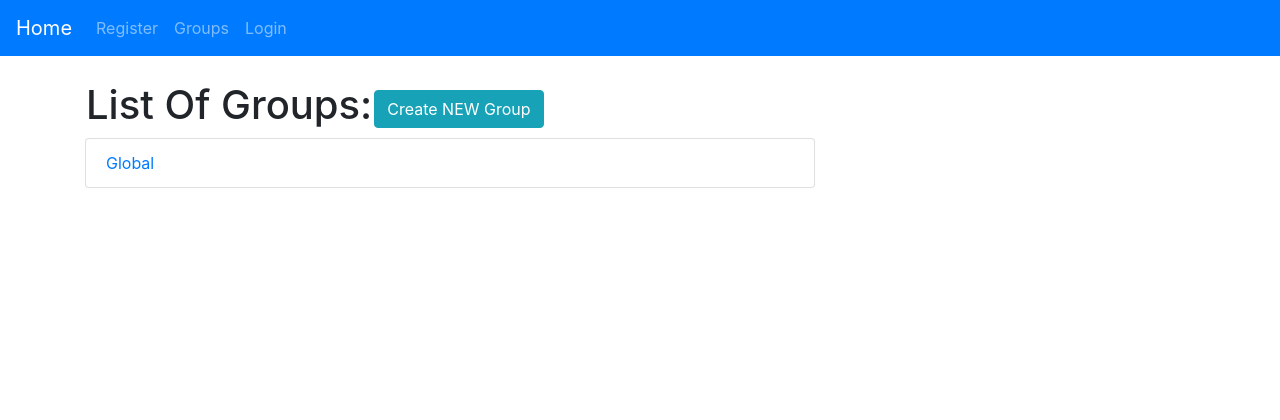
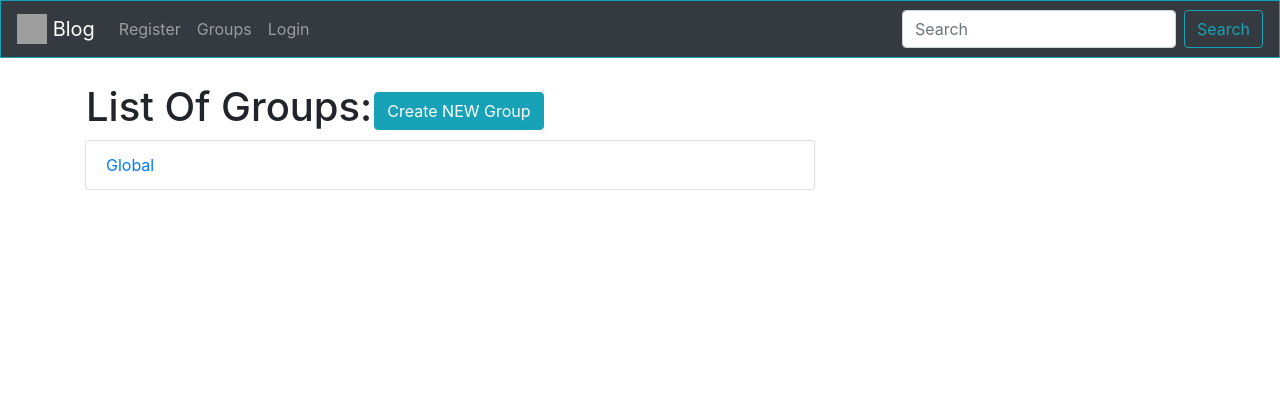
Before and after one commit to vickyjnv/vignanblogpost, a Django app: page /groups/ in a window 1280 px wide. Shown: the top 420 px of the page. Run offline with Django 3.2, Linux system fonts and the light colour scheme; data comes from the database, SQL or seed files in the repository; some libraries are stand-ins or nearby versions; grey boxes are pictures that could not be loaded.

Commit message:
Update header.html

```diff
--- a/templates/post/header.html
+++ b/templates/post/header.html
@@ -2,6 +2,7 @@
 
 
 <html lang="en">
+
 <head>
     <!--Import Google Icon Font-->
     <link href="https://fonts.googleapis.com/icon?family=Material+Icons" rel="stylesheet">
@@ -12,7 +13,8 @@
             width: 100%;
             /* Set the fixed height of the footer here */
             height: 60px;
-  line-height: 60px; /* Vertically center the text there */
+            line-height: 60px;
+            /* Vertically center the text there */
             background-color: #f5f5f5;
         }
     </style>
@@ -27,11 +29,14 @@
     <title>Vignan Blog</title>
     {% endif %}
 </head>
+
 <body>
 
 
-  <nav class="navbar navbar-default navbar-fixed-top navbar-expand-lg navbar-dark bg-primary">
-    <a class="navbar-brand" href="{% url 'index' %}">Home</a>
+    <nav class="navbar navbar-default navbar-fixed-top navbar-expand-lg navbar-dark bg-dark border border-info">
+        <a class="navbar-brand" href="{% url 'index' %}">
+            <img src="/docs/4.4/assets/brand/bootstrap-solid.svg" width="30" height="30" class="d-inline-block align-top" alt=""> Blog
+        </a>
         <button class="navbar-toggler" type="button" data-toggle="collapse" data-target="#navbarSupportedContent" aria-controls="navbarSupportedContent" aria-expanded="false" aria-label="Toggle navigation">
     <span class="navbar-toggler-icon"></span>
   </button>
@@ -48,21 +53,22 @@
                 <li class="nav-item"><a class="nav-link" href="{% url 'login' %}">Login</a></li>
                 {% endif %}
             </ul>
+            <form class="form-inline my-2 my-lg-0">
+                <input class="form-control mr-sm-2" type="search" placeholder="Search" aria-label="Search">
+                <button class="btn btn-outline-info my-2 my-sm-0" type="submit">Search</button>
+            </form>
         </div>
     </nav>
 
     <main role="main" class="container">
         <div class="row">
             <div class="col-md-8">
-          {% if messages %}
-            {% for message in messages %}
+                {% if messages %} {% for message in messages %}
 
                 <div class="alert alert-{{ message.tags }}">
                     {{ message }}
                 </div>
-            {% endfor %}
-          {% endif %}
-          {% block content %}{% endblock %}
+                {% endfor %} {% endif %} {% block content %}{% endblock %}
             </div>
         </div>
     </main>
@@ -73,4 +79,5 @@
         </div>
     </footer>
 </body>
+
 </html>
```
Lines whose indentation alone changed are shown as unchanged.
